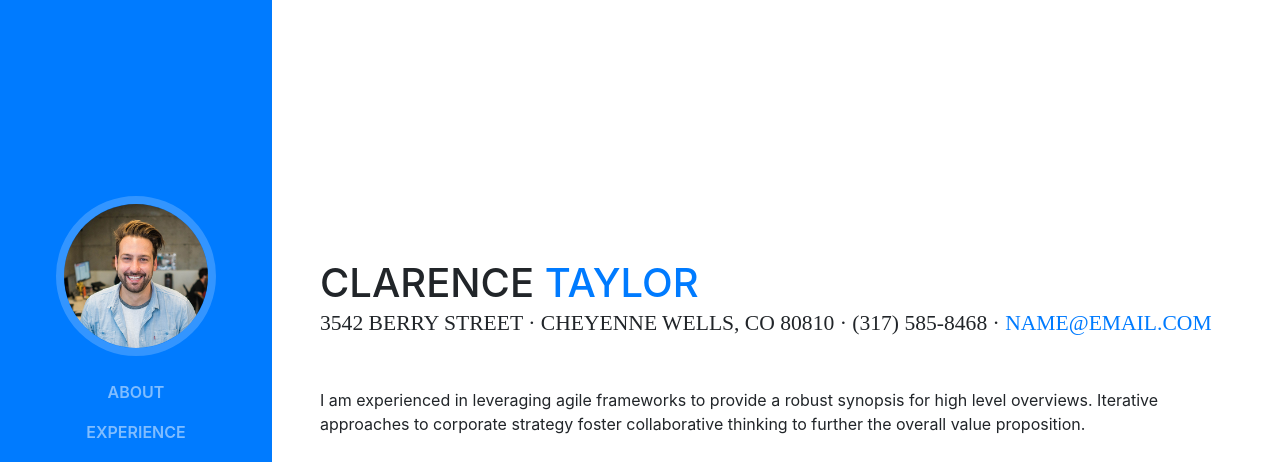
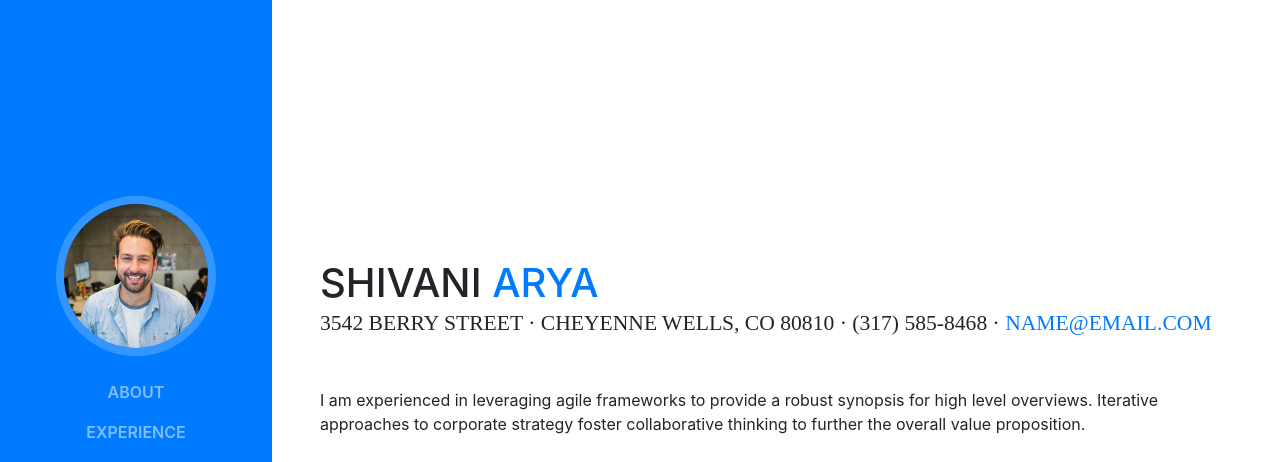
Before and after one commit to Shivaniarya1/shivaniarya1.github.io, a website with bundled scripts: page index.html in a window 1280 px wide. Shown: the top 462 px of the page. Built offline with nearby package versions, Linux system fonts and the light colour scheme; a web font is replaced by a local one.

Commit message:
changed name

```diff
--- a/index.html
+++ b/index.html
@@ -65,8 +65,8 @@
 
       <section class="resume-section p-3 p-lg-5 d-flex d-column" id="about">
         <div class="my-auto">
-          <h1 class="mb-0">Clarence
-            <span class="text-primary">Taylor</span>
+          <h1 class="mb-0">Shivani
+            <span class="text-primary">Arya</span>
           </h1>
           <div class="subheading mb-5">3542 Berry Street · Cheyenne Wells, CO 80810 · (317) 585-8468 ·
             <a href="mailto:name@email.com">name@email.com</a>
```
Also changed, not shown: 1 other file.
